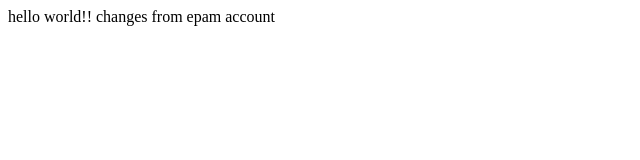
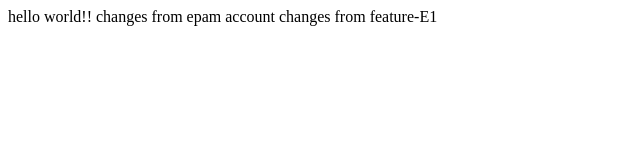
Before and after one commit to Laksh04123/laksh, a plain HTML site: page index.html in a window 1280 px wide. Shown: the whole page, without its empty margins (0-640 px from the left). Drawn offline with Linux system fonts and the light colour scheme.

Commit message:
first commit from feature-E1

```diff
--- a/index.html
+++ b/index.html
@@ -8,5 +8,6 @@
 <body>
     hello world!!
     changes from epam account
+    changes from feature-E1
 </body>
 </html>
```
